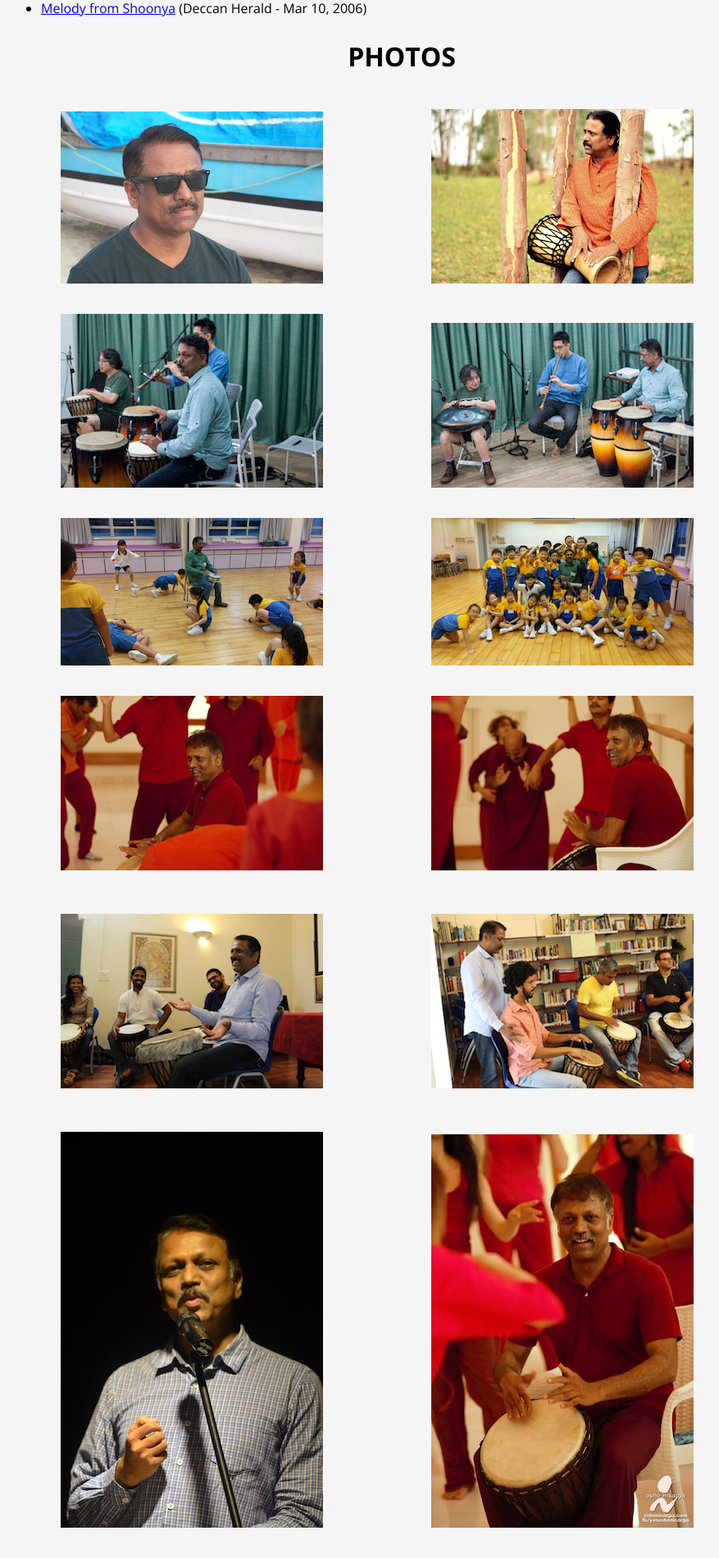
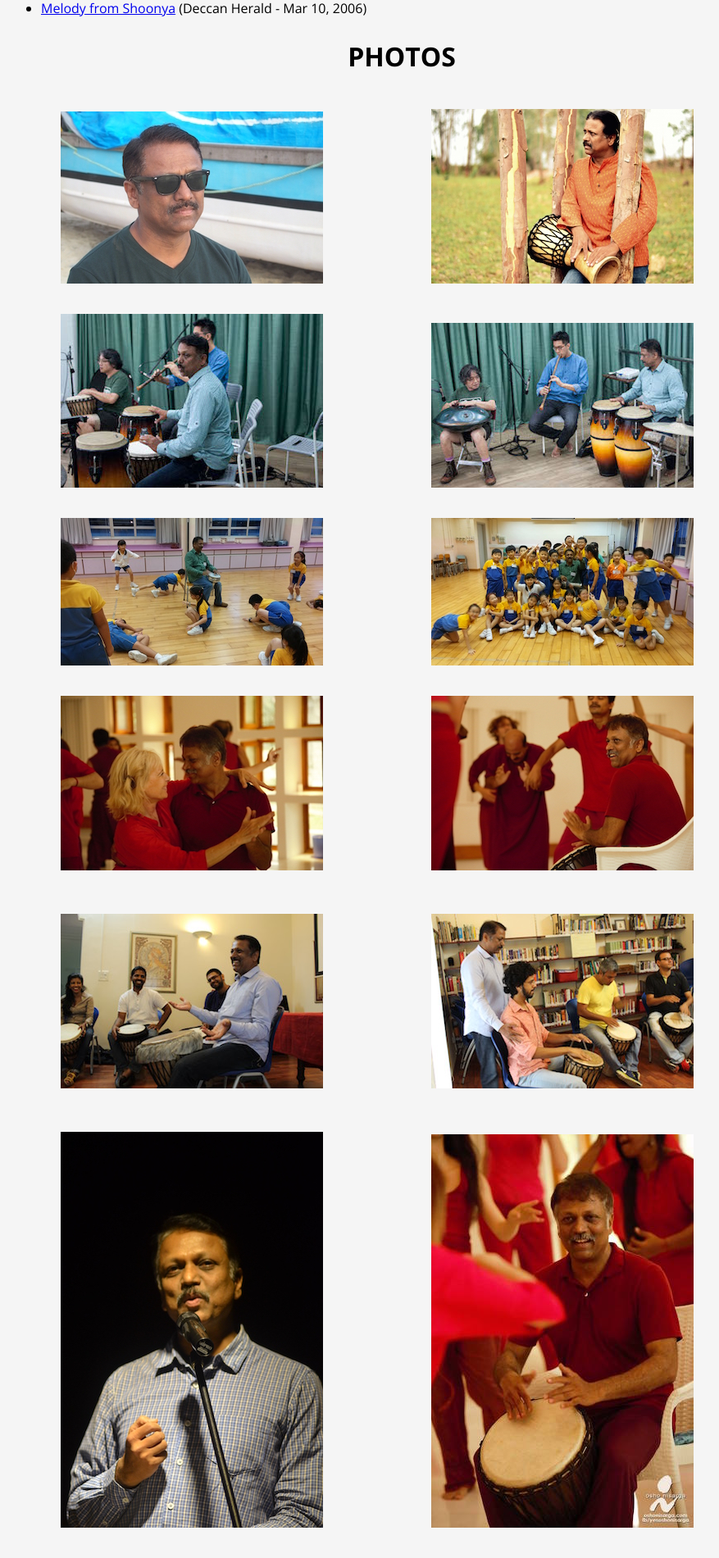
Before and after one commit to amitkaps/jembeashok, a Jekyll site: the page built from _posts/2015-07-01-contact.md, in a window 1280 px wide. Shown: the part 751-2652 px from the top of the page at 82% size, without its empty margins (150-1027 px from the left). Built offline with Jekyll 4.4.1, drawn with Linux system fonts in a browser that asks for light colours.

Commit message:
Added one photo

```diff
--- a/_posts/2015-07-01-contact.md
+++ b/_posts/2015-07-01-contact.md
@@ -33,7 +33,7 @@ permalink: contact
 [![](img/HongKong_Concert2_small.jpg "Ashok performing in Hong Kong")](img/HongKong_Concert2.jpg)
 [![](img/HongKong_Workshop_Children1_small.jpg "Ashok's Worshop with School Children in Hong Kong")](img/HongKong_Workshop_Children1.jpg)
 [![](img/HongKong_Workshop_Children2_small.jpg "Ashok's Worshop with School Children in Hong Kong")](img/HongKong_Workshop_Children2.jpg)
-[![](img/dancing_soul1_small.jpg "Ashok Kumar")](img/dancing_soul1.jpg)
+[![](img/ashok_dancing_small.jpg "Ashok Dancing")](img/ashok_dancing.jpg)
 [![](img/dancing_soul2_small.jpg "Ashok Kumar")](img/dancing_soul2.jpg)
 
 [![](img/workshop1_small.jpg "Ashok conducting Jembe Course")](img/workshop1.jpg)
```
Also changed, not shown: img/ashok_dancing.jpg (added), img/ashok_dancing_small.jpg (added).
